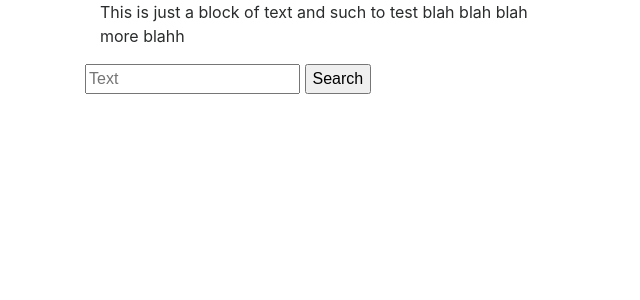
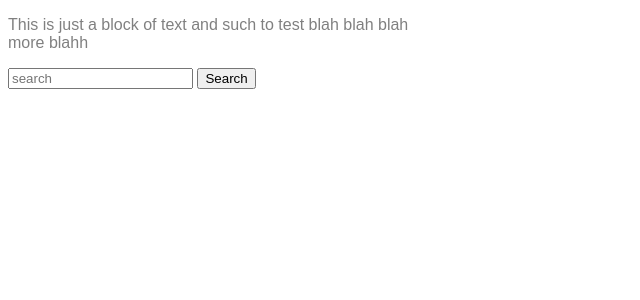
Before and after one commit to wjordaan/CS50-Project1, a Flask app: page / in a window 1280 px wide. Shown: the top 300 px of the page, without its empty margins (0-640 px from the left). Run offline with Flask 2, Linux system fonts and the light colour scheme; some libraries are stand-ins or nearby versions.

Commit message:
formatting

```diff
--- /dev/null
+++ b/static/stylesheet.css
@@ -0,0 +1,4 @@
+.container {
+    font-family: Arial, Helvetica, sans-serif;
+    color: gray;
+}
--- a/templates/index.html
+++ b/templates/index.html
@@ -6,12 +6,12 @@
 {% endblock %}
 
 {% block body %}
-
-<p class="container">This is just a block of text and such to test blah blah blah<br>
-more blahh</p>
-<form method="post">
-    <input name="name" placeholder="Text">
-    <button>Search</button>
-</form>
-
+<div class="container">
+    <p>This is just a block of text and such to test blah blah blah<br>
+    more blahh</p>
+    <form class="mainpage" method="post">
+        <input name="searchbar" placeholder="search">
+        <button>Search</button>
+    </form>
+</div>
 {% endblock %}
--- a/templates/layout.html
+++ b/templates/layout.html
@@ -3,7 +3,8 @@
 <html>
     <head>
         <title>{% block title %}{% endblock %}</title>
-        <link rel="stylesheet" href="https://maxcdn.bootstrapcdn.com/bootstrap/4.0.0-beta.3/css/bootstrap.min.css" integrity="sha384-Zug+QiDoJOrZ5t4lssLdxGhVrurbmBWopoEl+M6BdEfwnCJZtKxi1KgxUyJq13dy" crossorigin="anonymous">
+        <link rel="stylesheet" href="{{ url_for('static', filename='stylesheet.css') }}">
+        <!<link rel="stylesheet" href=" https://wjordaan.github.io/CS50-Project1/static/stylesheet.css" crossorigin="anonymous">
     </head>
     <body>
         <div class="container">
```
Also changed, not shown: templates/stylesheet.css (deleted, +0 -18 lines).
